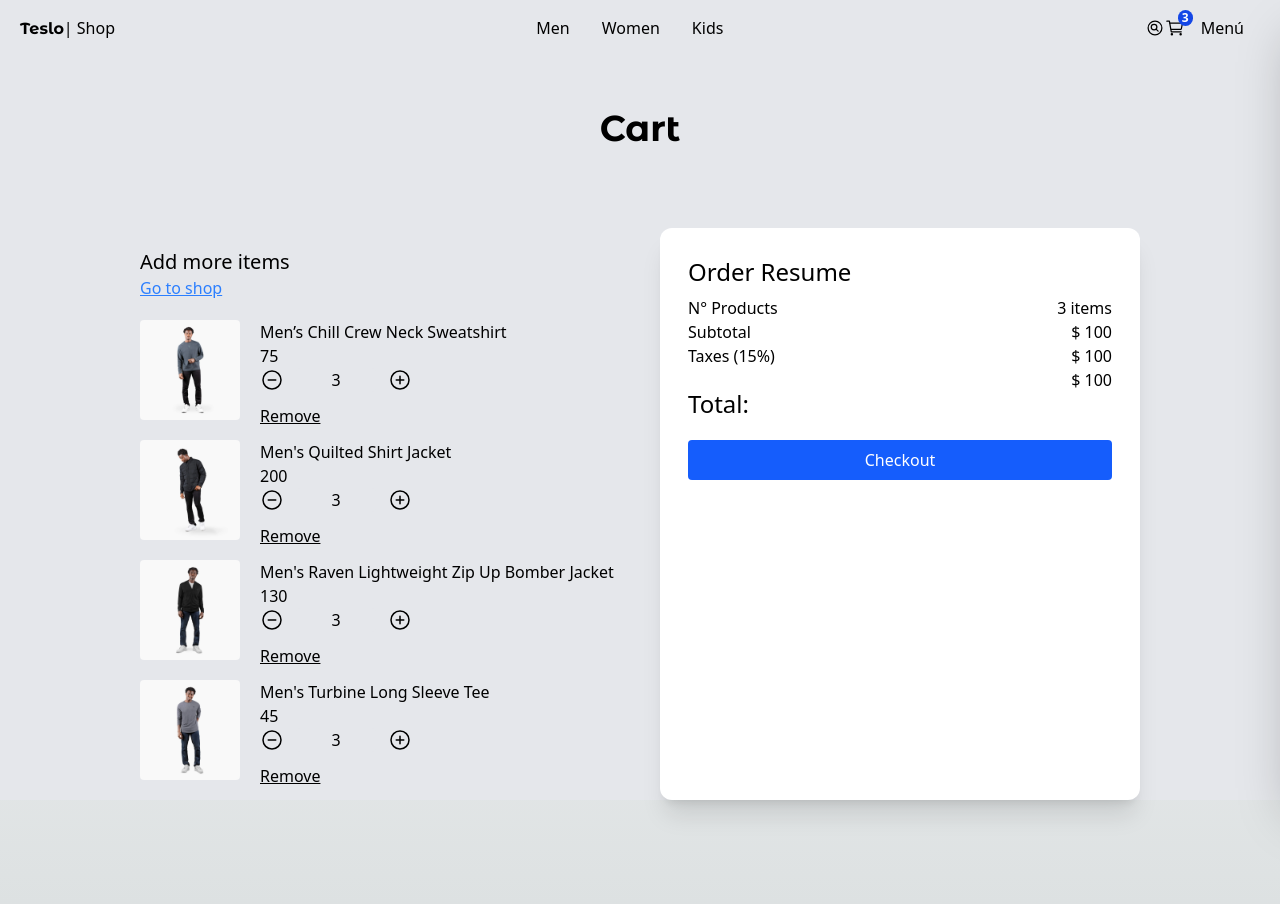
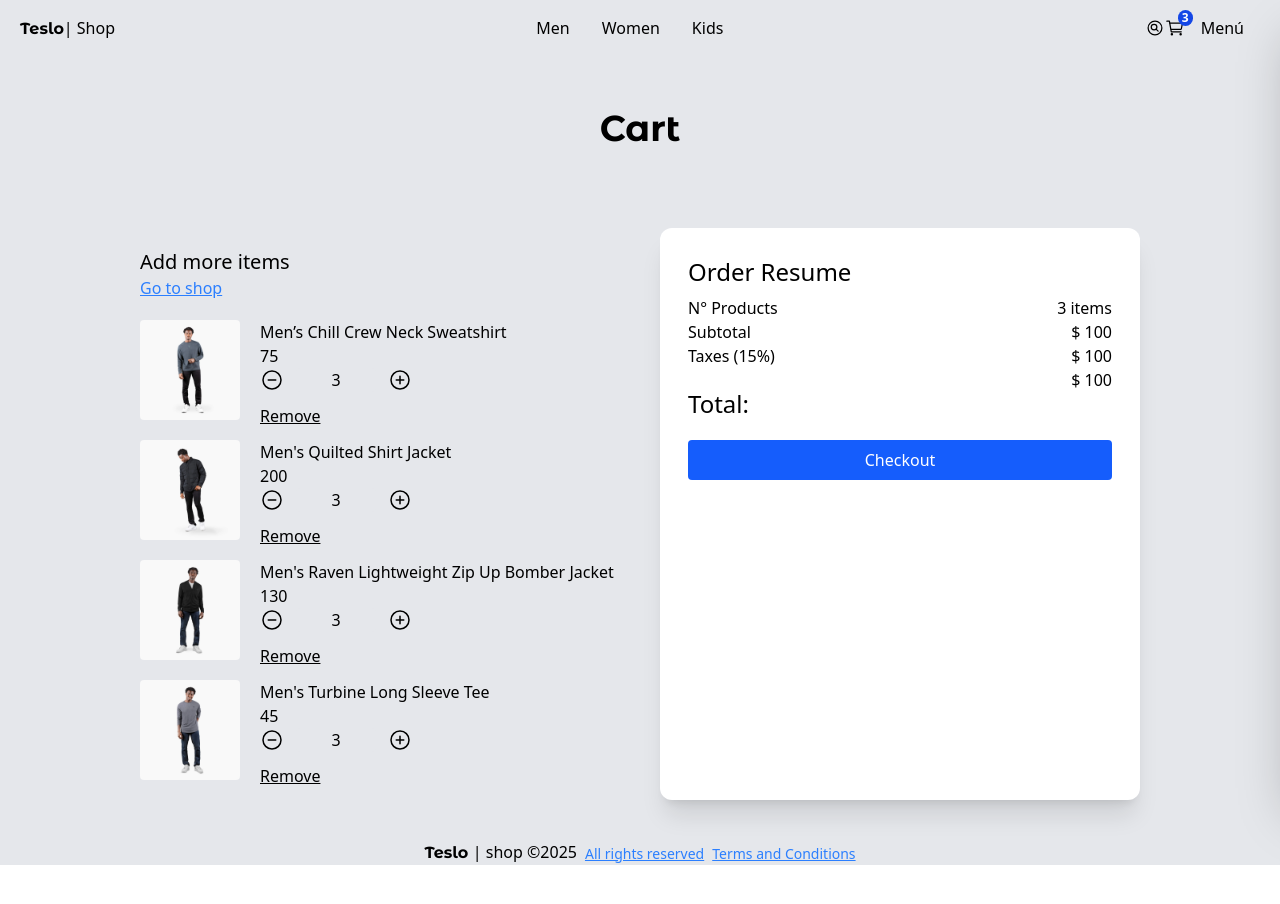
Before and after one commit to LuisAlexis73/e-commerce-nextjs, a Next.js app: page /cart in a window 1280 px wide. Shown: the top 904 px of the page. After the commit the page ends 865 px from the top, so only its background shows below. Built offline with nearby package versions, Linux system fonts and the light colour scheme.

Commit message:
Add Footer component and integrate it into the shop layout

```diff
--- a/src/app/(shop)/cart/page.tsx
+++ b/src/app/(shop)/cart/page.tsx
@@ -17,7 +17,7 @@ export default function CartPage() {
   // redirect('/empty')
 
   return (
-    <div className="flex justify-center items-center mb-72 px-10 sm:px-0">
+    <div className="flex justify-center items-center mb-10 px-10 sm:px-0">
       <div className="flex flex-col w-[1000px]">
         <Title title="Cart" subtitle="" className="text-center mb-10" />
         <div className="grid grid-col-1 sm:grid-cols-2 gap-10">
--- a/src/app/(shop)/layout.tsx
+++ b/src/app/(shop)/layout.tsx
@@ -1,3 +1,4 @@
+import { Footer } from "@/components/ui/footer/Footer";
 import { Sidebar } from "@/components/ui/sidebar/Sidebar";
 import { TopMenu } from "@/components/ui/top-menu/topMenu";
 
@@ -10,6 +11,8 @@ export default function ShopLayout({ children }: { children: React.ReactNode })
       <div className="px-1 sm:px-10">
         {children}
       </div>
+
+      <Footer />
     </main>
   );
 }
--- /dev/null
+++ b/src/components/ui/footer/Footer.tsx
@@ -0,0 +1,25 @@
+import { titleFont } from "@/config/fonts"
+import Link from "next/link"
+
+export const Footer = () => {
+  return (
+    <div className="flex w-full justify-center items-center">
+      <Link href='/'>
+        <span className={`${titleFont.className} antialiased font-bold`}>Teslo </span>
+        <span>| shop</span>
+        <span> &copy;{new Date().getFullYear()}</span>
+      </Link>
+
+      <Link href='/' className="underline text-blue-500 hover:text-blue-300">
+        <span className="ml-2 text-sm">
+          All rights reserved
+        </span>
+      </Link>
+      <Link href='/' className="underline text-blue-500 hover:text-blue-300">
+        <span className="ml-2 text-sm">
+          Terms and Conditions
+        </span>
+      </Link>
+    </div>
+  )
+}
```
